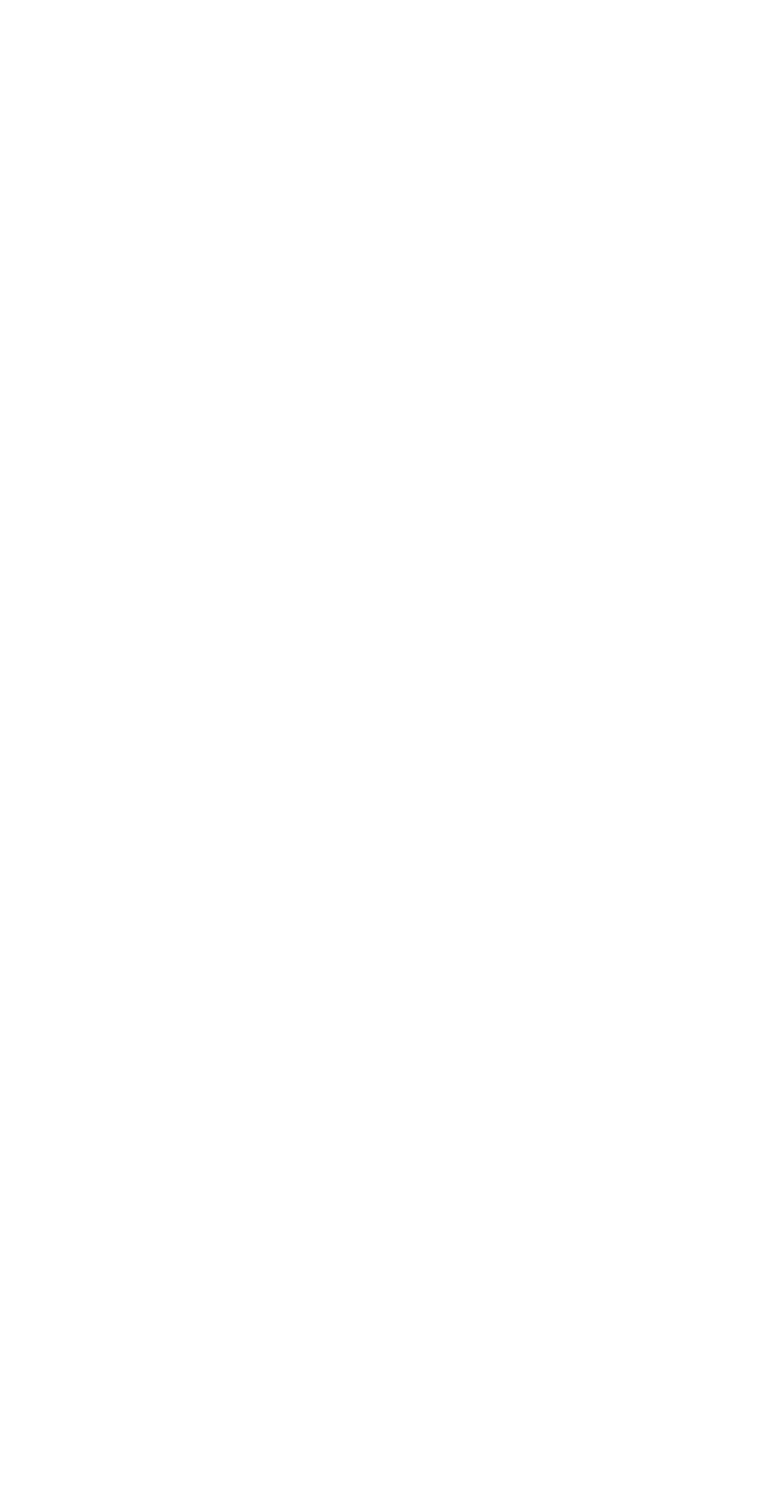
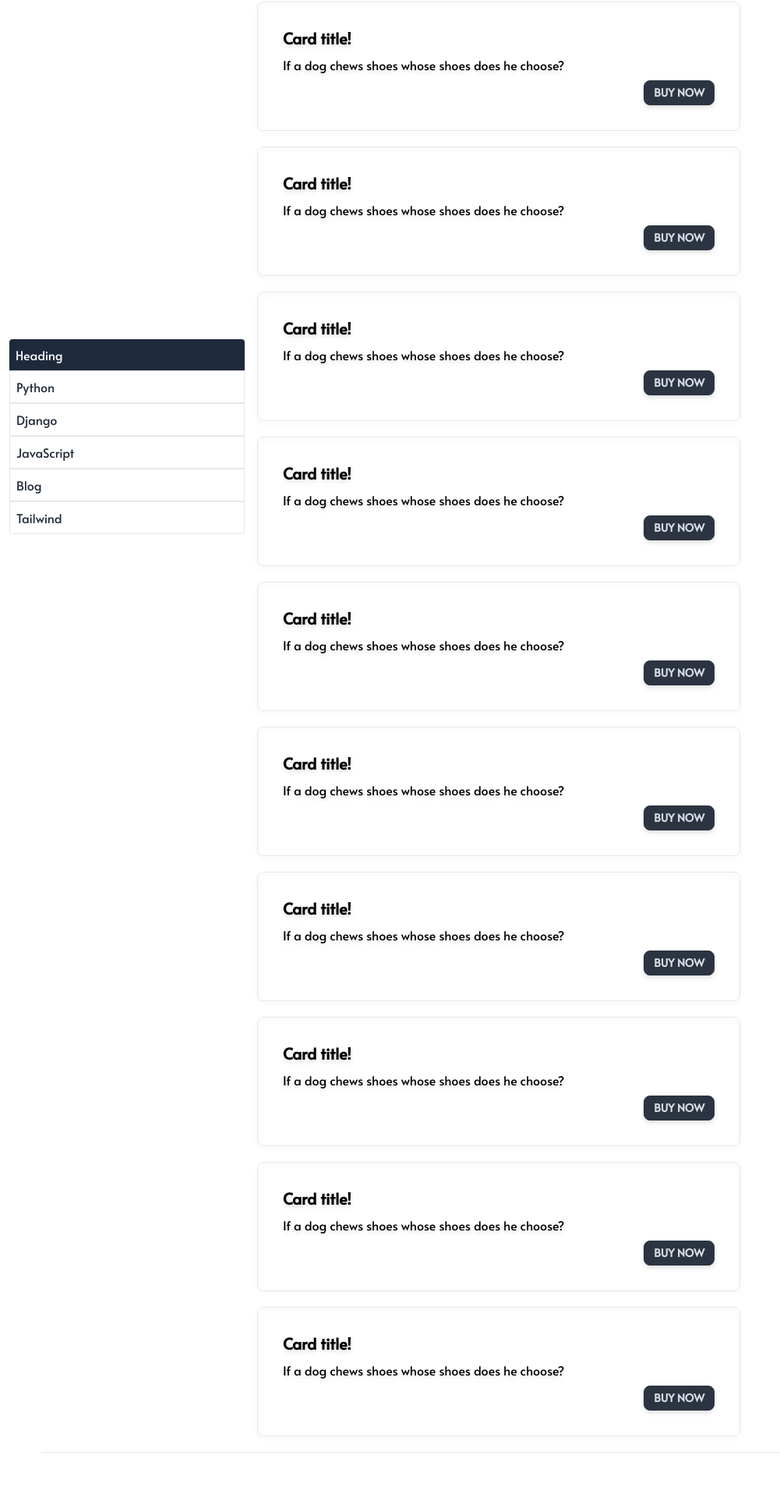
Before and after one commit to akabhi5/procoding-app, a Next.js app: page / in a window 1280 px wide. Shown: the part 830-2746 px from the top of the page at 78% size, without its empty margins (0-1001 px from the left). Before the commit the page ends 800 px from the top, so only its background shows below. Built offline with nearby package versions, Linux system fonts and the light colour scheme.

Commit message:
Added footer and page content

```diff
--- /dev/null
+++ b/app/components/Footer/Footer.jsx
@@ -0,0 +1,14 @@
+import React from "react";
+
+const Footer = () => {
+  return (
+    <section>
+      <hr className="w-11/12 mx-auto" />
+      <div className="flex justify-center my-12">
+        <p>ProCoding.org</p>
+      </div>
+    </section>
+  );
+};
+
+export default Footer;
--- /dev/null
+++ b/app/components/FullWCard/FullWCard.jsx
@@ -0,0 +1,17 @@
+const FullWCard = () => {
+  return (
+    <div className="card w-full text-primary-content border rounded-lg mb-5 drop-shadow-md">
+      <div className="card-body">
+        <h2 className="card-title text-black">Card title!</h2>
+        <p className="text-black">
+          If a dog chews shoes whose shoes does he choose?
+        </p>
+        <div className="card-actions justify-end">
+          <button className="btn btn-neutral btn-sm">Buy Now</button>
+        </div>
+      </div>
+    </div>
+  );
+};
+
+export default FullWCard;
--- a/app/components/NavBar/NavBar.jsx
+++ b/app/components/NavBar/NavBar.jsx
@@ -2,7 +2,7 @@ import Image from "next/image";
 
 const NavBar = () => {
   return (
-    <div className="navbar bg-base-100 border-b-4 border-indigo-500 shadow-lg">
+    <div className="navbar bg-base-100 border-b-4 border-indigo-500 shadow-lg top-0 sticky z-50">
       <div className="flex-1">
         <Image
           src="https://cdn.procoding.org/assets/procoding.png"
--- /dev/null
+++ b/app/components/SideBar/SideBar.jsx
@@ -0,0 +1,21 @@
+import React from "react";
+
+const SideBar = () => {
+  const data = ["Python", "Django", "JavaScript", "Blog", "Tailwind"];
+
+  return (
+    <ul className="rounded-lg">
+      <li className="bg-slate-800 rounded-t p-2 text-white">Heading</li>
+      {data.map((d) => (
+        <li
+          key={d}
+          className="hover:bg-slate-300 p-2 cursor-pointer border last:rounded-b"
+        >
+          {d}
+        </li>
+      ))}
+    </ul>
+  );
+};
+
+export default SideBar;
--- a/app/layout.js
+++ b/app/layout.js
@@ -1,3 +1,4 @@
+import Footer from "./components/Footer/Footer";
 import NavBar from "./components/NavBar/NavBar";
 import "./globals.css";
 import { Alata } from "next/font/google";
@@ -16,6 +17,7 @@ export default function RootLayout({ children }) {
       <body className={alata.className}>
         <NavBar />
         {children}
+        <Footer />
       </body>
     </html>
   );
--- a/app/page.js
+++ b/app/page.js
@@ -1,3 +1,39 @@
+import FullWCard from "./components/FullWCard/FullWCard";
+import SideBar from "./components/SideBar/SideBar";
+
 export default function Home() {
-  return <h1 className="text-3xl">Hello</h1>;
+  return (
+    <>
+      <section class="grid grid-cols-12 gap-4 mt-4 px-3">
+        <aside className="hidden md:block col-span-3 content-center">
+          <div className="top-20 sticky">
+            <SideBar />
+          </div>
+        </aside>
+        <div className="col-span-12 md:col-span-6">
+          <FullWCard />
+          <FullWCard />
+          <FullWCard />
+          <FullWCard />
+          <FullWCard />
+          <FullWCard />
+          <FullWCard />
+          <FullWCard />
+          <FullWCard />
+          <FullWCard />
+          <FullWCard />
+          <FullWCard />
+          <FullWCard />
+          <FullWCard />
+        </div>
+        <aside className="hidden md:block col-span-3">
+          <SideBar />
+        </aside>
+      </section>
+      {/* bottom sidebar */}
+      <aside className="block md:hidden px-3 my-4">
+        <SideBar />
+      </aside>
+    </>
+  );
 }
```
